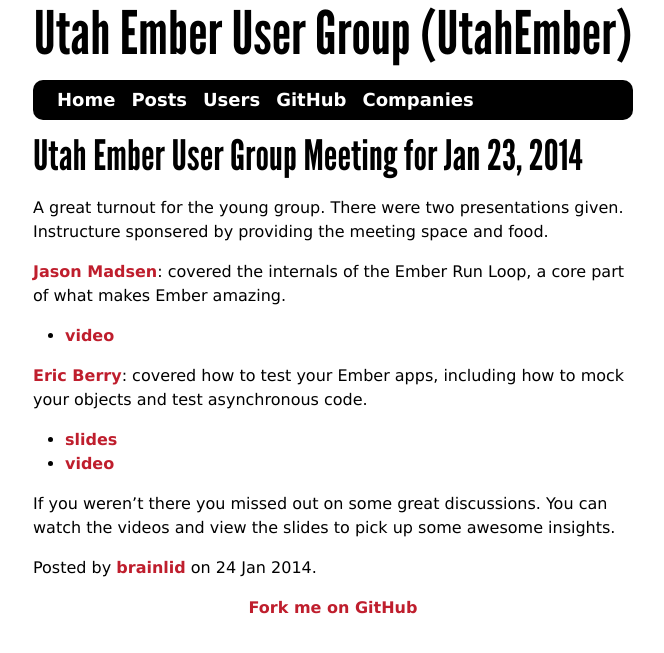
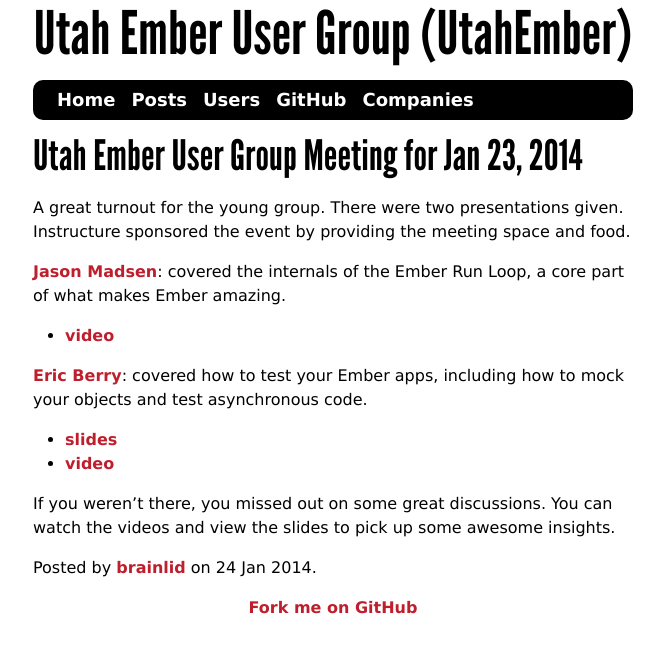
Before and after one commit to utahember/utahember.github.io, a Jekyll site: the page built from _posts/2014-01-24-ue.js-meeting.md, in a window 1280 px wide. Shown: the top 653 px of the page, without its empty margins (307-971 px from the left). Built offline with Jekyll 4.4.1, drawn with Linux system fonts in a browser that asks for light colours.

Commit message:
Update 2014-01-24-ue.js-meeting.md

```diff
--- a/_posts/2014-01-24-ue.js-meeting.md
+++ b/_posts/2014-01-24-ue.js-meeting.md
@@ -4,7 +4,7 @@
 author: brainlid
 description: "Meeting notes for utahember on Jan 23, 2014"
 ---
-A great turnout for the young group. There were two presentations given. Instructure sponsered by providing the meeting space and food.
+A great turnout for the young group. There were two presentations given. Instructure sponsored the event by providing the meeting space and food.
 
 [Jason Madsen](http://github.com/knomedia): covered the internals of the Ember Run Loop, a core part of what makes Ember amazing.
 - [video](https://www.youtube.com/watch?v=RLgPBM72LQw)
@@ -14,4 +14,4 @@
 - [video](http://www.youtube.com/watch?v=GRT5YcXmm7E)
 
 
-If you weren't there you missed out on some great discussions. You can watch the videos and view the slides to pick up some awesome insights.
+If you weren't there, you missed out on some great discussions. You can watch the videos and view the slides to pick up some awesome insights.
```
